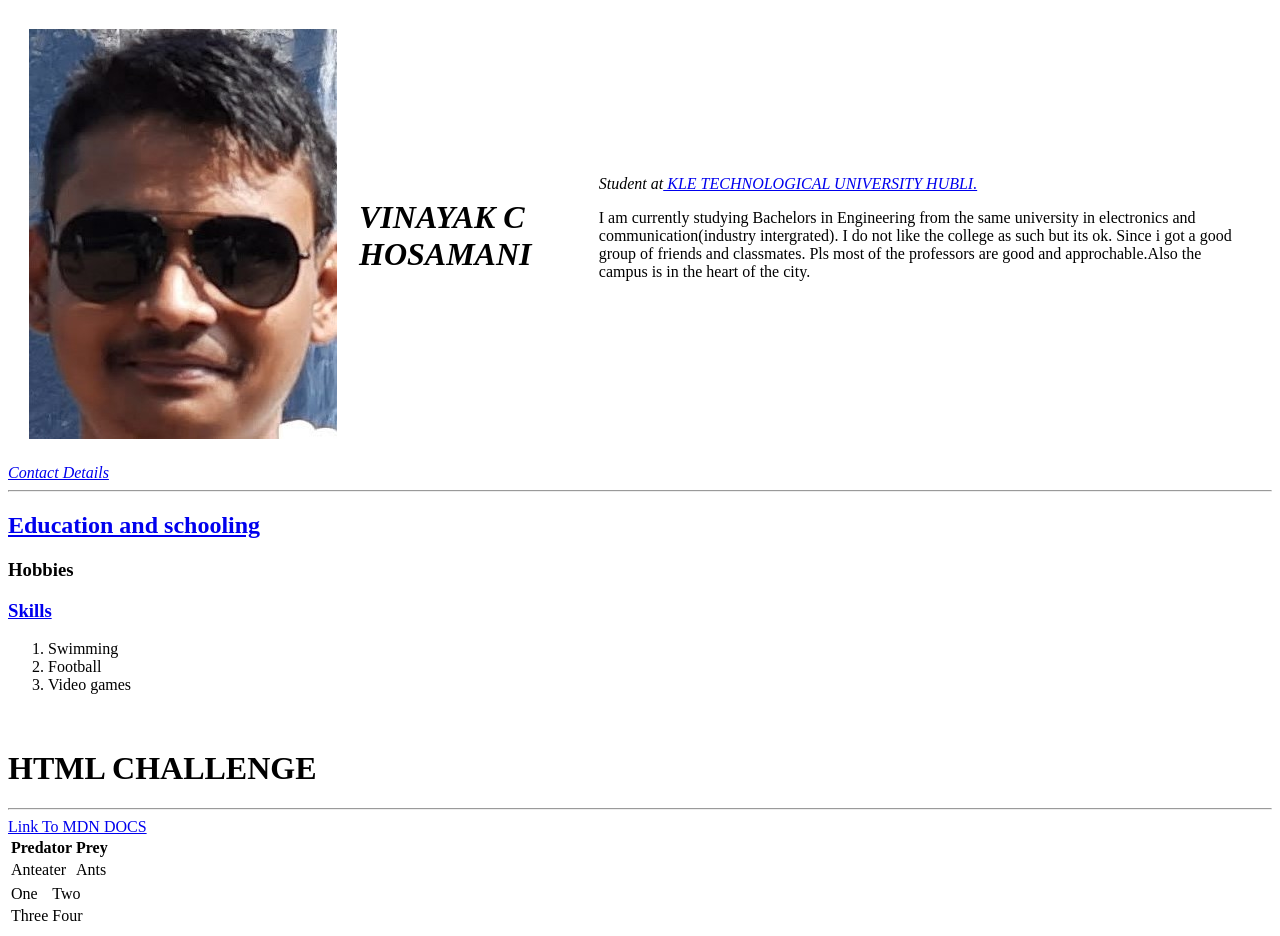
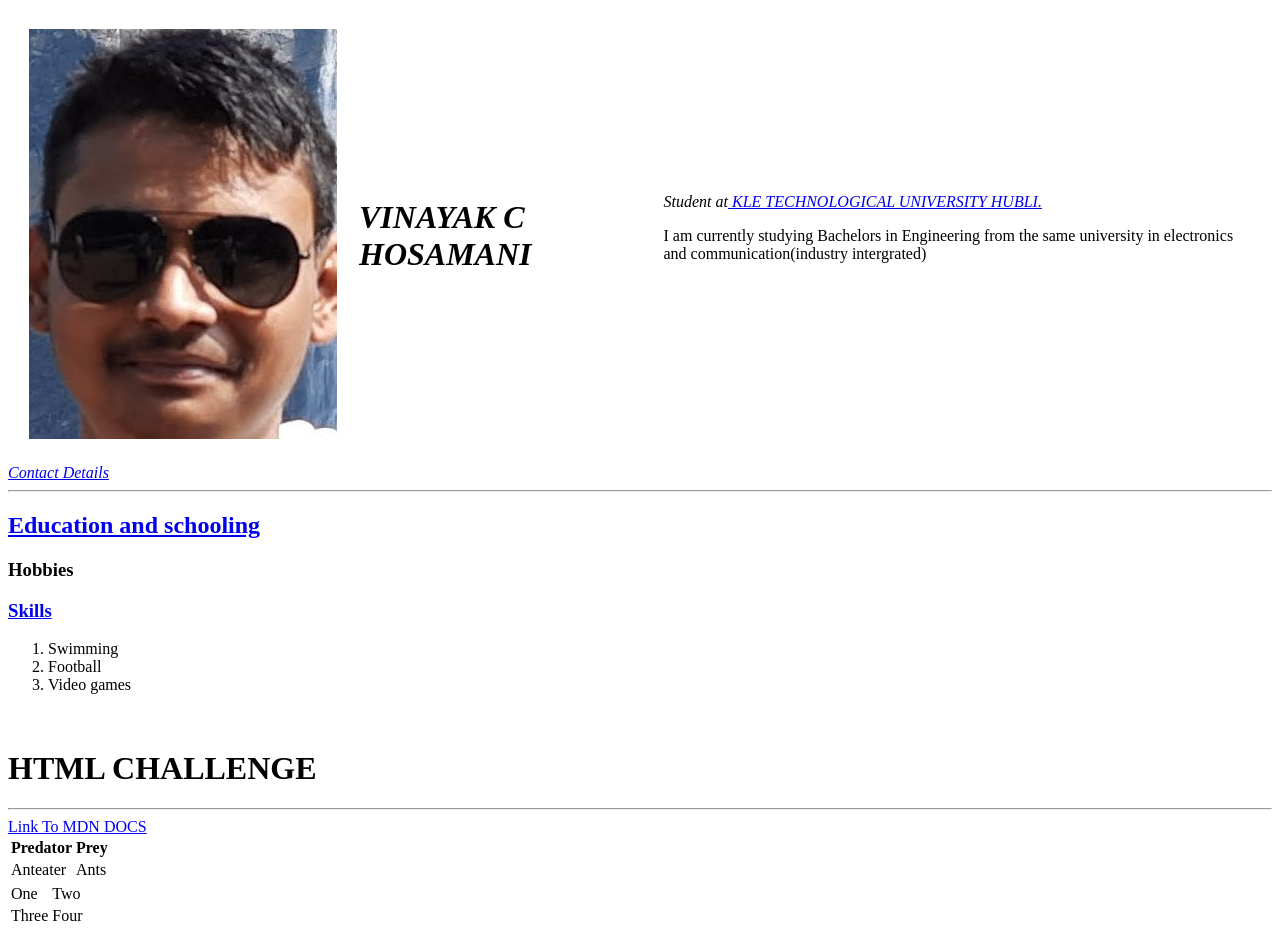
Before and after one commit to hosamanivinayak5/cv, a plain HTML site: page index.html in a window 1280 px wide. Drawn offline with Linux system fonts and the light colour scheme.

Commit message:
SOMETHING CHANGED

```diff
--- a/index.html
+++ b/index.html
@@ -11,9 +11,8 @@
       <td><h1><em>VINAYAK C HOSAMANI</em></h1></td>
       <td><P1><i>Student at<a href="https://www.kletech.ac.in/">  KLE TECHNOLOGICAL UNIVERSITY HUBLI.</a></i></P1>
         <br>
-        <p>I am currently studying Bachelors in Engineering from the same university in electronics and communication(industry intergrated). I do not like the college as such
-      but its ok. Since i got a good group of friends and  classmates. Pls most of the professors are good and
-      approchable.Also the campus is in the heart of the city.  </p></td>
+        <p>I am currently studying Bachelors in Engineering from the same university in electronics and communication(industry intergrated)
+          </p></td>
     </tr>
   </table>
 
```
